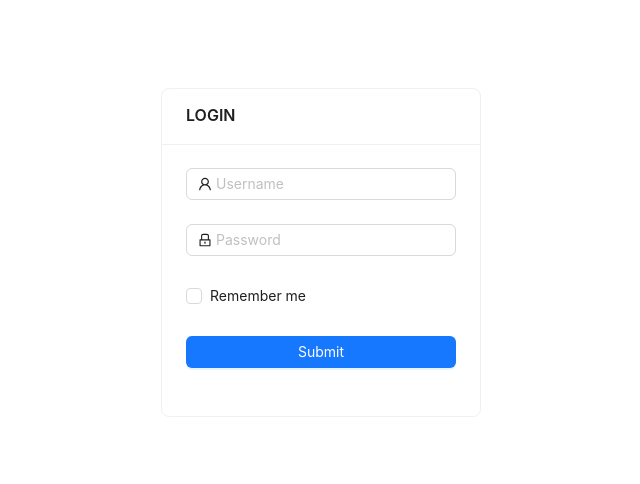
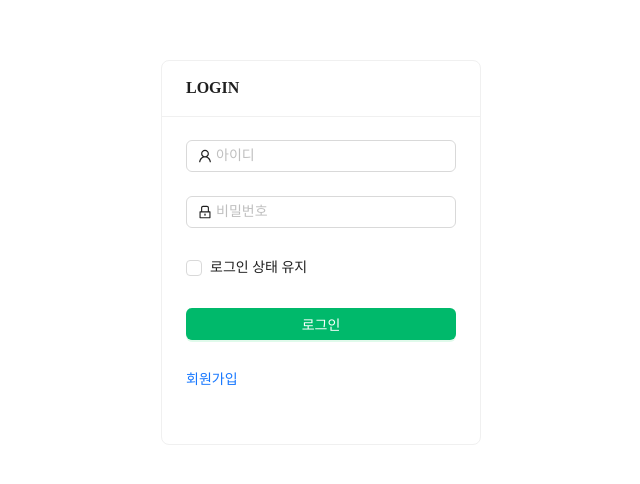
Before and after one commit to coldrain-f/antd-dashboard, a React (Create React App) app: page / in a window 1280 px wide. Shown: the part 148-632 px from the top of the page, without its empty margins (319-959 px from the left). Built offline with nearby package versions, Linux system fonts and the light colour scheme.

Commit message:
Add: 기본 테마 변경

```diff
--- a/src/App.tsx
+++ b/src/App.tsx
@@ -1,29 +1,29 @@
 import React from "react";
-import {
-  LaptopOutlined,
-  NotificationOutlined,
-  UserOutlined,
-} from "@ant-design/icons";
-import type { MenuProps } from "antd";
-import { Layout, theme } from "antd";
-import CloudLogin from "./CloudLogin";
+import { ConfigProvider } from "antd";
 import { Routes, Route, BrowserRouter } from "react-router-dom";
 import CloudMain from "./CloudMain";
-
-const { Header, Content, Sider } = Layout;
+import CloudLogin from "./CloudLogin";
+import CloudSignUp from "./CloudSignUp";
 
 const App: React.FC = () => {
-  const {
-    token: { colorBgContainer, borderRadiusLG },
-  } = theme.useToken();
-
   return (
+    <ConfigProvider
+      theme={{
+        token: {
+          colorPrimary: "#00B96B",
+          fontFamily: "Noto Sans KR",
+        },
+        // algorithm: [theme.darkAlgorithm, theme.compactAlgorithm],
+      }}
+    >
       <BrowserRouter>
         <Routes>
           <Route path="/" element={<CloudLogin />}></Route>
+          <Route path="/join" element={<CloudSignUp />}></Route>
           <Route path="/dashboard/*" element={<CloudMain />}></Route>
         </Routes>
       </BrowserRouter>
+    </ConfigProvider>
   );
 };
 
--- a/src/CloudLogin.tsx
+++ b/src/CloudLogin.tsx
@@ -1,7 +1,16 @@
 import React from "react";
 import { LockOutlined, UserOutlined } from "@ant-design/icons";
 import type { FormProps } from "antd";
-import { Row, Col, Form, Input, Button, Card, Checkbox } from "antd";
+import {
+  Row,
+  Col,
+  Form,
+  Input,
+  Button,
+  Card,
+  Checkbox,
+  Typography,
+} from "antd";
 import { useNavigate } from "react-router-dom";
 
 type FieldType = {
@@ -9,6 +18,8 @@ type FieldType = {
   password?: string;
   remember?: string;
 };
+
+const { Link } = Typography;
 
 const CloudLogin: React.FC = () => {
   const navigate = useNavigate();
@@ -34,39 +45,43 @@ const CloudLogin: React.FC = () => {
               layout="vertical"
               onFinish={onFinish}
               onFinishFailed={onFinishFailed}
+              autoComplete="off"
+              initialValues={{ remember: false }}
             >
               <Form.Item<FieldType>
                 name="username"
-                rules={[
-                  { required: true, message: "Please input your username!" },
-                ]}
+                rules={[{ required: true, message: "아이디를 입력해 주세요!" }]}
               >
                 <Input
                   prefix={<UserOutlined className="site-form-item-icon" />}
-                  placeholder="Username"
+                  placeholder="아이디"
                 />
               </Form.Item>
               <Form.Item<FieldType>
                 name="password"
                 rules={[
-                  { required: true, message: "Please input your password!" },
+                  { required: true, message: "비밀번호를 입력해 주세요!" },
                 ]}
               >
                 <Input
                   prefix={<LockOutlined className="site-form-item-icon" />}
                   type="password"
-                  placeholder="Password"
+                  placeholder="비밀번호"
                 />
               </Form.Item>
 
               <Form.Item<FieldType> name="remember" valuePropName="checked">
-                <Checkbox>Remember me</Checkbox>
+                <Checkbox>로그인 상태 유지</Checkbox>
               </Form.Item>
 
               <Form.Item>
                 <Button type="primary" htmlType="submit" block>
-                  Submit
+                  로그인
                 </Button>
+              </Form.Item>
+
+              <Form.Item>
+                <Link href="/join">회원가입</Link>
               </Form.Item>
             </Form>
           </Card>
--- /dev/null
+++ b/src/CloudSignUp.tsx
@@ -0,0 +1,12 @@
+import { Button } from "antd";
+import React from "react";
+
+const CloudSignUp: React.FC = () => {
+  return (
+    <>
+      <Button type="primary">Button</Button>
+    </>
+  );
+};
+
+export default CloudSignUp;
```
Lines whose indentation alone changed are shown as unchanged.
